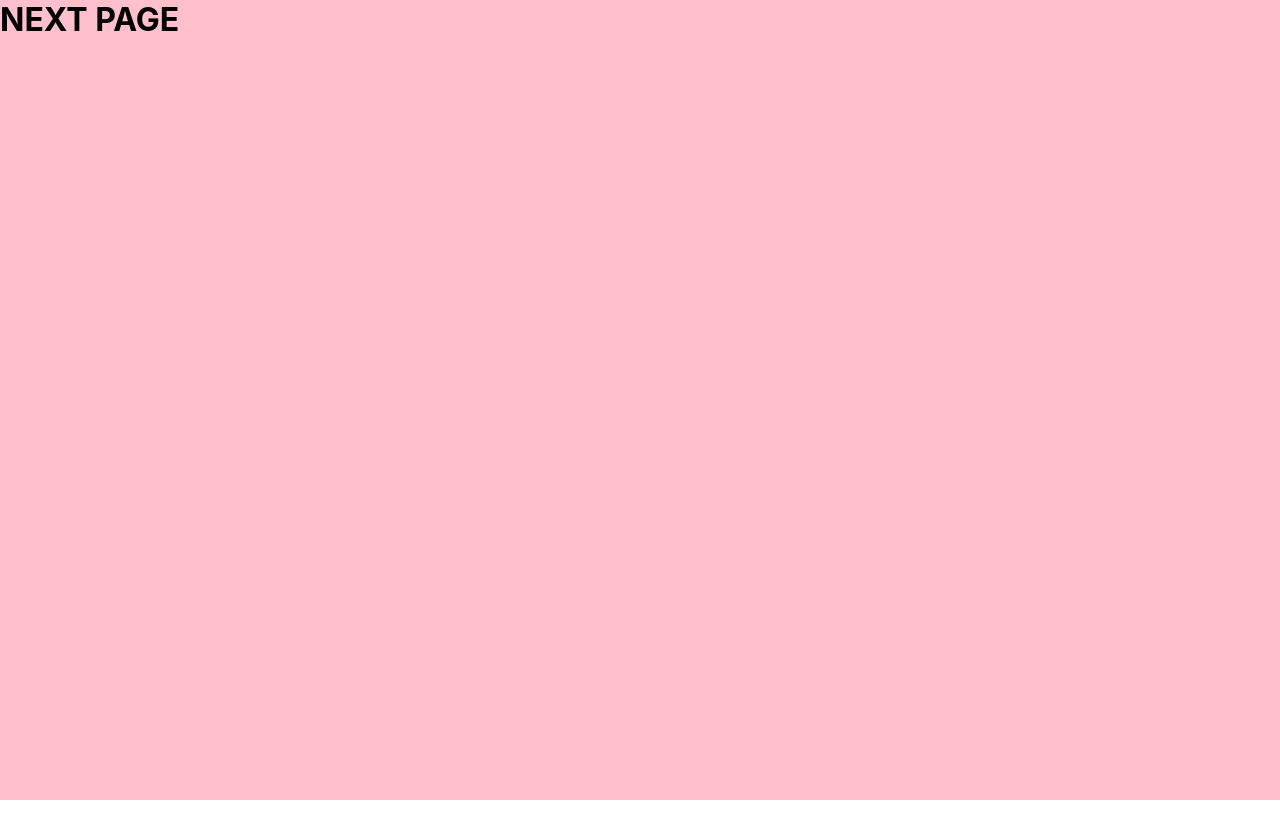
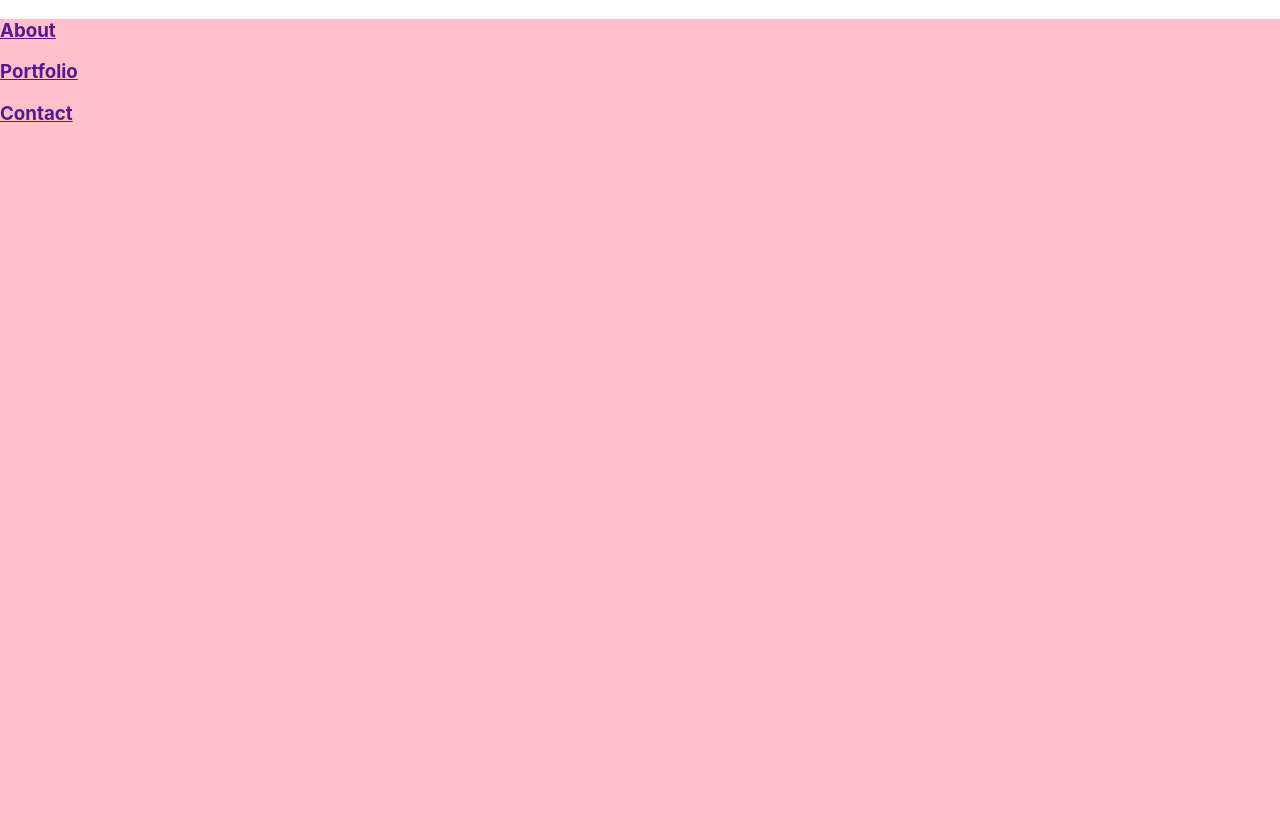
Before and after one commit to zanegriffin/zane-griffin-portfolio, a React (Create React App) app: page /profile/about in a window 1280 px wide. Built offline with nearby package versions, Linux system fonts and the light colour scheme.

Commit message:
transition animations

```diff
--- a/src/App.js
+++ b/src/App.js
@@ -1,27 +1,20 @@
 import './App.scss';
 import React from 'react'
 import {Switch, Route} from 'react-router-dom'
-import {CSSTransition, TransitionGroup} from 'react-transition-group'
+
 import Landing from './components/Landing'
 import Profile from './components/Profile'
 
 function App() {
+
+
+
   return (
     <div className="App">
-      <Route render={({location}) => (
-        <TransitionGroup>
-        <CSSTransition
-        key={location.key}
-        timeout={1000}
-        classNames='swap'
-        >
-          <Switch location={location}>
+          <Switch>
             <Route exact path='/' render={(rp) => <Landing {...rp}/>} />
             <Route  path='/profile' render={(rp) => <Profile {...rp} />} />
           </Switch>
-        </CSSTransition>
-      </TransitionGroup>
-      )} />
     </div>
   );
 }
--- a/src/App.scss
+++ b/src/App.scss
@@ -11,32 +11,14 @@ $mauve: #EDC9FF;
 $mint-green: #9bff99;
 
 
-// Transition CSS
-.swap-appear, .swap-enter{
-    opacity: 0;
-    // transform: rotateY(90deg);
-    transform: translateX(5000px);
-    z-index: 1;
+.App{
+    background-color: black;
 }
 
-.swap-appear-active,
-.swap-enter.swap-enter-active{
-    opacity: 1;
-    transform: translateX(0px);
-    // transform: rotateY(0deg);
-    transition: 0.5s;
+.exit-animation{
+
 }
 
-// .swap-exit{
-//     // opacity: 1;
-//     transform: translateX(0px);
-// }
-// .swap-exit.swap-exit-active{
-//     transition: 0.5s;
-//     // opacity:0;
-//     transform: translateX(-5000px)
-// }
+@keyframes exit {
 
-.App{
-    background-color: orange;
 }
--- /dev/null
+++ b/src/components/About.js
@@ -0,0 +1,14 @@
+import React from 'react'
+
+const About = (props) => {
+
+    return(
+        <div className='about'>
+            <div className='links'>
+
+            </div>
+        </div>
+    )
+}
+
+export default About
--- /dev/null
+++ b/src/components/Contact.js
@@ -0,0 +1,15 @@
+import React from 'react'
+
+
+const Contact = (props) => {
+
+    return(
+        <div className='Contact'>
+            <div className='links'>
+
+            </div>
+        </div>
+    )
+}
+
+export default Contact
--- /dev/null
+++ b/src/components/Header.js
@@ -0,0 +1,17 @@
+import React from 'react'
+import {Link} from 'react-router-dom'
+
+const Header = (props) => {
+
+    return(
+        <div className='header'>
+            <div className='links'>
+                <Link><h3>About</h3></Link>
+                <Link><h3>Portfolio</h3></Link>
+                <Link><h3>Contact</h3></Link>
+            </div>
+        </div>
+    )
+}
+
+export default Header
--- a/src/components/Profile.js
+++ b/src/components/Profile.js
@@ -1,10 +1,15 @@
 import React from 'react'
+import About from './About'
+import Contact from './Contact'
+import Header from './Header'
 import './style/Profile.scss'
 
 const Profile = () => {
     return(
         <div className='profile'>
-            <h1>NEXT PAGE</h1>
+            <Header/>
+            <About/>
+            <Contact/>
         </div>
     )
 }
--- a/src/components/style/Landing.scss
+++ b/src/components/style/Landing.scss
@@ -24,6 +24,7 @@ $eggplant: rgb(73, 3, 73);
         background-color: $gold-yellow;
         position: absolute;
         box-shadow: -15px 15px goldenrod;
+        animation: 1s ease-out 0s 1 slideInFromLeft;
     }
     .main-content{
         z-index: 2;
@@ -32,6 +33,7 @@ $eggplant: rgb(73, 3, 73);
         display: flex;
         flex-direction: column;
         justify-content: center;
+        animation: 1s ease-out 0s 1 slideInFromLeft;
         .name-block{
             background-color: $blue-crayola;
             color: $electric-blue;
@@ -126,6 +128,7 @@ $eggplant: rgb(73, 3, 73);
         width: 100%;
         z-index: 1;
         transition: translate 0.4s ease;
+        animation: 1s ease-out 0s 1 slideInFromBottom;
         .spinner-slide{
             position: relative;
             &:first-of-type{
@@ -238,3 +241,21 @@ $eggplant: rgb(73, 3, 73);
 
     }
 }
+
+@keyframes slideInFromLeft {
+    0% {
+      transform: translateX(-100%);
+    }
+    100% {
+      transform: translateX(0);
+    }
+}
+
+@keyframes slideInFromBottom {
+    0% {
+      transform: translateY(100%);
+    }
+    100% {
+      transform: translateY(0);
+    }
+}
--- a/src/components/style/Profile.scss
+++ b/src/components/style/Profile.scss
@@ -3,7 +3,17 @@
     height: 100vh;
     width: 100vw;
     margin: 0;
+    animation: 1s ease-out 0s 1 slideInFromLeft;
     h1{
         margin: 0;
     }
 }
+
+@keyframes slideInFromLeft {
+    0% {
+      transform: translateX(-100%);
+    }
+    100% {
+      transform: translateX(0);
+    }
+}
```
Also changed, not shown: 1 other file (tests, documents, lock files or other folders).
